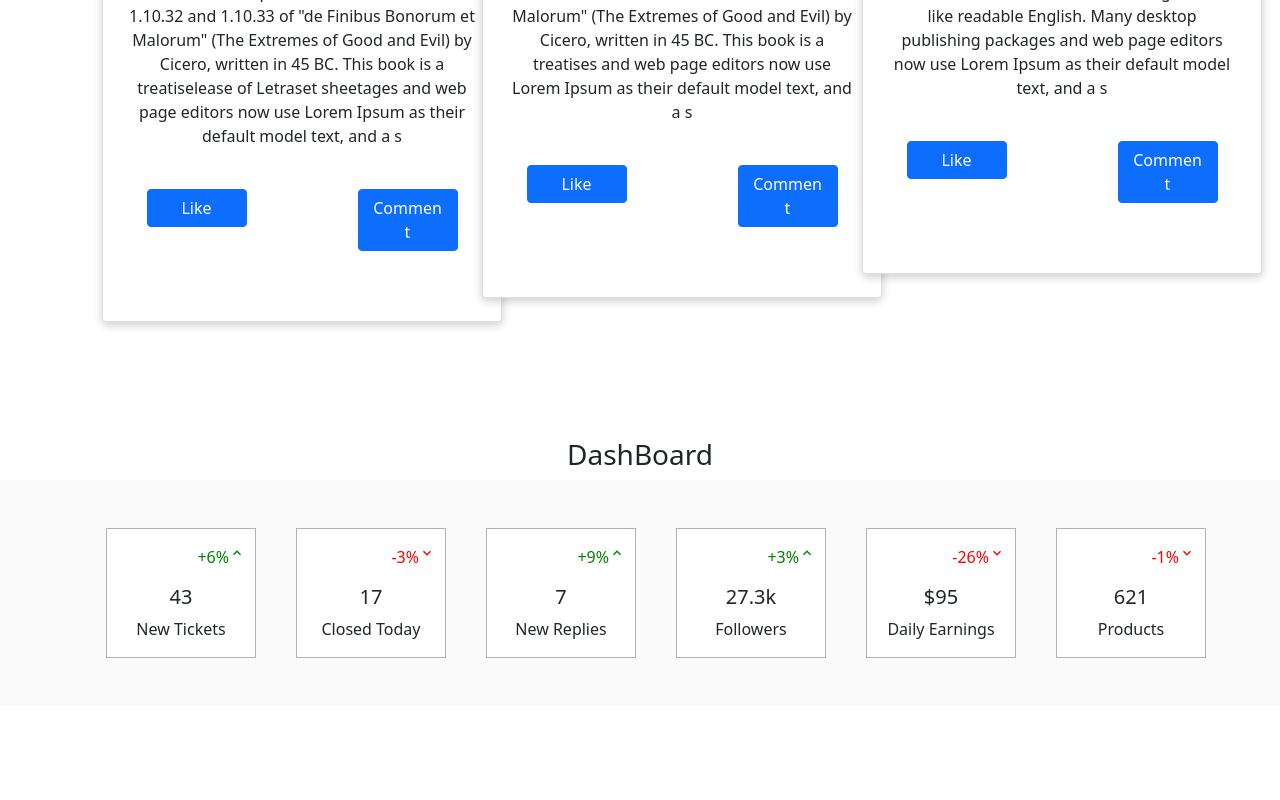
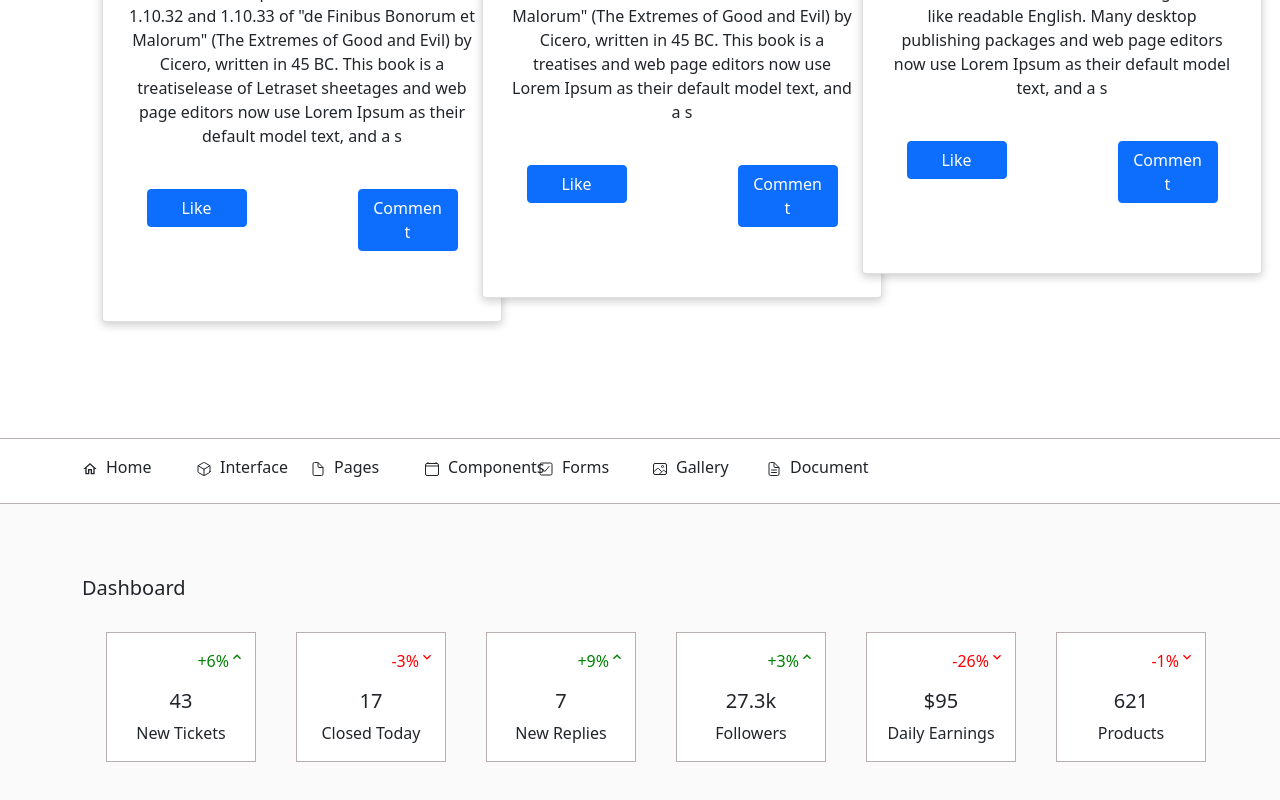
Before and after one commit to mrsamia/ScrimbaTutorialCopy, a React (Create React App) app: page / in a window 1280 px wide. Shown: the part 5789-6589 px from the top of the page. Before the commit the page ends 6495 px from the top, so only its background shows below. Built offline with nearby package versions, Linux system fonts and the light colour scheme.

Commit message:
SRM | dashnav

```diff
--- a/src/App.js
+++ b/src/App.js
@@ -14,6 +14,8 @@ import HeroPart from './Test/HeroPart';
 import CardThree from './Card/CardThree';
 import CountCard from './DashBoard/CountSection/CountCard';
 import MainDashboard from './DashBoard/Main/MainDashboard';
+import NavItems from './DashBoard/Nav/NavItems';
+import DashNav from './DashBoard/Nav/DashNav';
 
 function App() {
   return (
@@ -39,8 +41,8 @@ function App() {
         <CardTest />
       </div>
       <div className='pt-5'>
-        <h3>DashBoard</h3>
-        <MainDashboard/>
+        <DashNav />
+        <MainDashboard />
       </div>
     </div>
   );
--- a/src/DashBoard/CountSection/CardData.js
+++ b/src/DashBoard/CountSection/CardData.js
@@ -1,3 +1,4 @@
+
 const CardData = [
     {
         percent: "+6%",
--- a/src/DashBoard/CountSection/CountCard.js
+++ b/src/DashBoard/CountSection/CountCard.js
@@ -6,7 +6,10 @@ import './caard.css';
 function CountCard(props) {
   return (
     <div className='container pt-5'>
-      <div className='row'>
+      <div className='d-flex justify-content-start pt-4 pb-4'>
+        <h5>Dashboard</h5>
+      </div>
+      <div className='row '>
         {
           CardData.map((e) => {
             return (
--- a/src/DashBoard/Main/MainDashboard.js
+++ b/src/DashBoard/Main/MainDashboard.js
@@ -1,11 +1,13 @@
 import React from 'react';
 import CountCard from '../CountSection/CountCard';
-import'./main.css';
+import DashNav from '../Nav/DashNav';
+import './main.css';
 
 function MainDashboard(props) {
     return (
         <div className='maain pb-5'>
-            <CountCard/>
+            <CountCard />
+
         </div>
     );
 }
--- a/src/DashBoard/Main/main.css
+++ b/src/DashBoard/Main/main.css
@@ -1,3 +1,13 @@
 .maain{
     background-color: rgb(250, 250, 250);
+    border-top: 1px solid rgb(185, 175, 175);
 }
+.width{
+    width: 8%!important;
+}
+.wiidth{
+    width: 10%!important;
+}
+.top_border{
+    border-top: 1px solid rgb(185, 175, 175);
+}
--- /dev/null
+++ b/src/DashBoard/Nav/DashNav.js
@@ -0,0 +1,28 @@
+import React from 'react';
+import NavData from './NavData';
+import NavItems from './NavItems';
+
+function DashNav(props) {
+    return (
+        <div className='top_border pt-3 pb-2'>
+        <div className='container'>
+        <div className='row'>
+            {
+                NavData.map((e) => {
+                    return(
+                    <div className='col-2 wiidth'>
+                        <NavItems
+                            icon={e.icon}
+                            name={e.name}
+                        />
+                    </div>
+                    )
+                })
+            }
+        </div>
+        </div>
+        </div>
+    )
+}
+
+export default DashNav;
--- /dev/null
+++ b/src/DashBoard/Nav/NavData.js
@@ -0,0 +1,33 @@
+import { MdOutlineHome } from "react-icons/md";
+import { IoCubeOutline,IoDocumentOutline,IoDocumentTextOutline,IoImageOutline,IoCheckboxOutline,IoCalendarClearOutline } from "react-icons/io5";
+const NavData = [
+    {
+        icon:<MdOutlineHome/>,
+        name: "Home"
+    },
+    {
+        icon:<IoCubeOutline/>,
+        name: "Interface"
+    },
+    {
+        icon:<IoDocumentOutline/>,
+        name: "Pages"
+    },
+    {
+        icon:<IoCalendarClearOutline/>,
+        name: "Components"
+    },
+    {
+        icon:<IoCheckboxOutline/>,
+        name: "Forms"
+    },
+    {
+        icon:<IoImageOutline/>,
+        name: "Gallery"
+    },
+    {
+        icon:<IoDocumentTextOutline/>,
+        name: "Document"
+    }
+]
+export default NavData;
--- /dev/null
+++ b/src/DashBoard/Nav/NavItems.js
@@ -0,0 +1,17 @@
+import React from 'react';
+function NavItems(props) {
+    return (
+        <div>
+            <div className='row'>
+                <div className='col-6 width'>
+                 <p>{props.icon}</p>
+                </div>
+                <div className='col-6'>
+                    <p>{props.name}</p>
+                </div>
+            </div>
+        </div>
+    );
+}
+
+export default NavItems;
```
